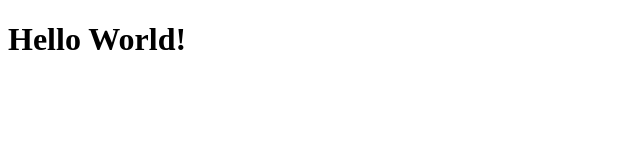
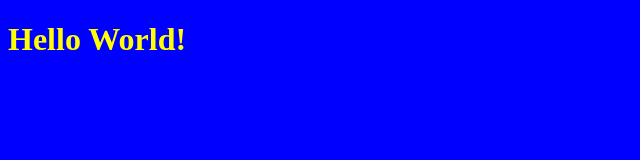
Before and after one commit to kxm203/my-personal-website, a plain HTML site: page index.html in a window 1280 px wide. Shown: the whole page, without its empty margins (0-640 px from the left). Drawn offline with Linux system fonts and the light colour scheme.

Commit message:
Added color!

```diff
--- a/index.html
+++ b/index.html
@@ -1,6 +1,7 @@
 <!DOCTYPE html>
 <html lang="en">
     <head>
+        <link rel="stylesheet" href="style.css"/>
         <title>My Personal Website</title>
     </head>
     <body>
--- /dev/null
+++ b/style.css
@@ -0,0 +1,6 @@
+body {
+    background: blue;
+}
+h1 {
+    color: yellow;
+}
```
